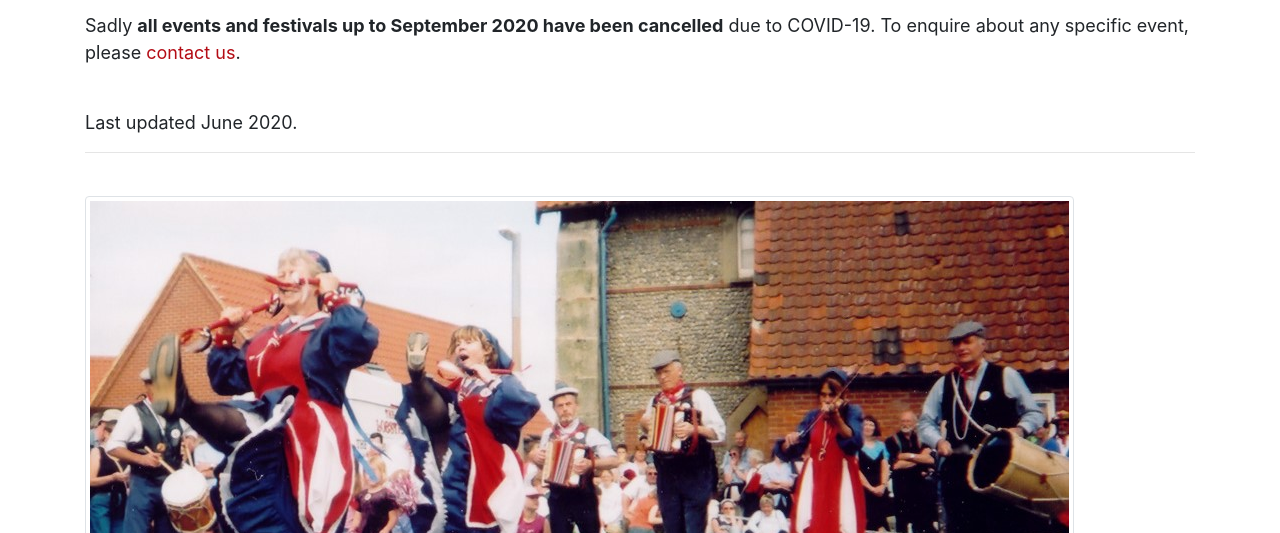
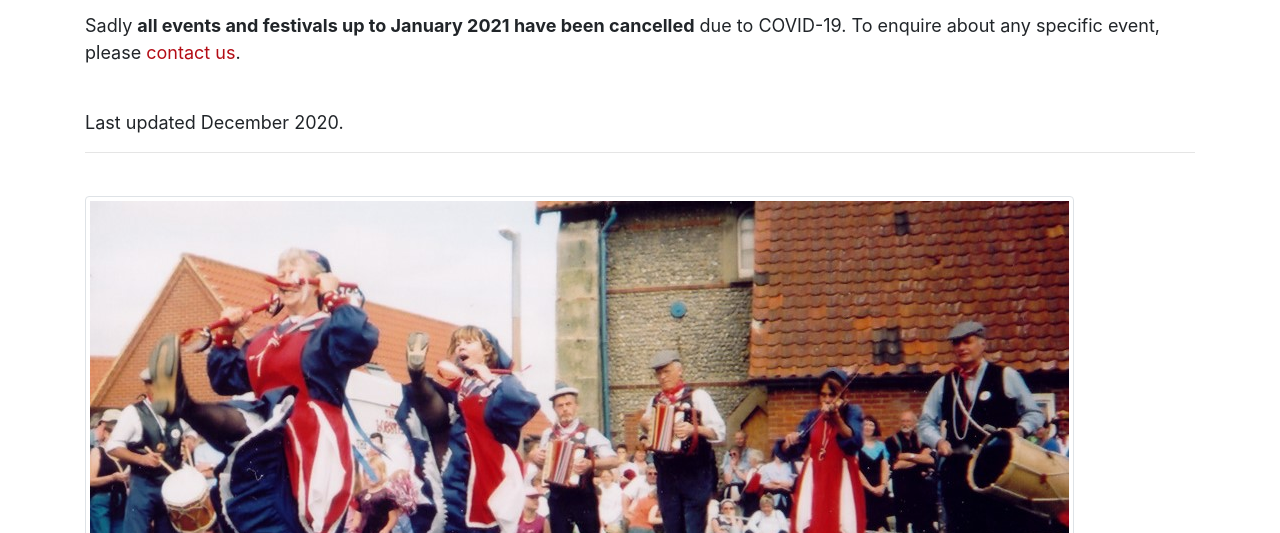
Before and after one commit to whitethornmorris/whitethornmorris.github.io, a plain HTML site: page diary.html in a window 1280 px wide. Shown: the part 267-800 px from the top of the page. Drawn offline with Linux system fonts and the light colour scheme.

Commit message:
add Christmas card 2020

```diff
--- a/diary.html
+++ b/diary.html
@@ -112,9 +112,9 @@
           <li>[Unconfirmed] Weekend <strong>11th - 13th September</strong> - Swanage Folk Festival</li> -->
         </ul>
       </p>
-      <p>Sadly <strong>all events and festivals up to September 2020 have been cancelled</strong> due to COVID-19. To enquire about any specific event, please <a href="contact.html">contact us</a>.</p>
+      <p>Sadly <strong>all events and festivals up to January 2021 have been cancelled</strong> due to COVID-19. To enquire about any specific event, please <a href="contact.html">contact us</a>.</p>
       <br>
-      <p>Last updated June 2020.</p>
+      <p>Last updated December 2020.</p>
     </div>
 
     <hr>
```
Also changed, not shown: index.html (+2 -1 lines), images/2020-12_Christmas_smaller.jpg (added).
